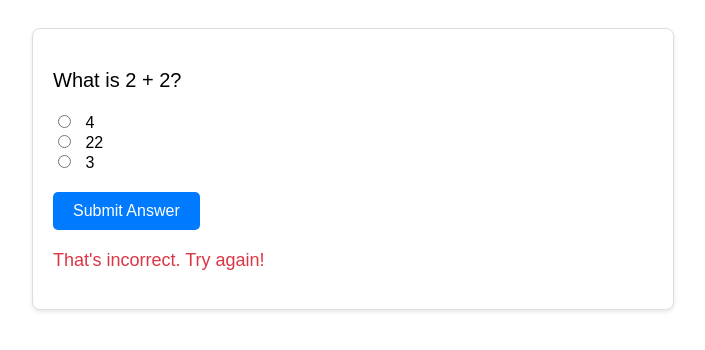
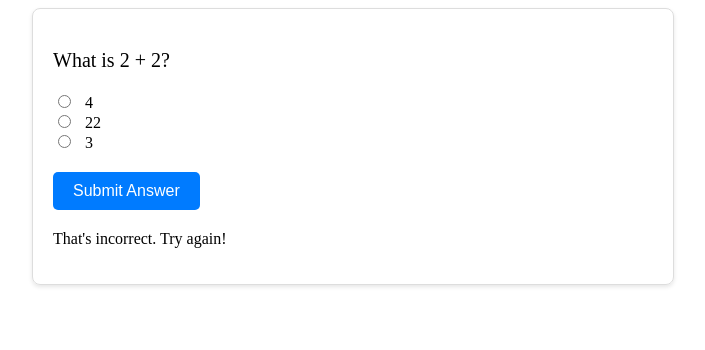
Before and after one commit to fLowGuy45/ALX_Simple_Quiz, a plain HTML site: page index.html in a window 1280 px wide. Both pictures are taken after a click on the button "Submit Answer". Shown: the whole page, without its empty margins (287-992 px from the left). Drawn offline with Linux system fonts and the light colour scheme.

Commit message:
Fix: Added missing quiz files and implemented checkAnswer function

```diff
--- a/quiz.js
+++ b/quiz.js
@@ -1,23 +1,26 @@
 // Function to check the quiz answer
 function checkAnswer() {
-    // Correct answer
-    var correctAnswer = "4";
+    // Define the correct answer
+    const correctAnswer = "4";
 
-    // Get user answer
-    var selectedOption = document.querySelector('input[name="quiz"]:checked');
-    var userAnswer = selectedOption ? selectedOption.value : null;
+    // Get the user's selected answer
+    const selectedOption = document.querySelector('input[name="quiz"]:checked');
+    let userAnswer = "";
+    if (selectedOption) {
+        userAnswer = selectedOption.value;
+    }
 
-    var feedback = document.getElementById("feedback");
+    // Get the feedback element
+    const feedback = document.getElementById("feedback");
 
-    // Compare and give feedback
+    // Compare answers and provide feedback
     if (userAnswer === correctAnswer) {
         feedback.textContent = "Correct! Well done.";
-        feedback.style.color = "#28a745";
     } else {
         feedback.textContent = "That's incorrect. Try again!";
-        feedback.style.color = "#dc3545";
     }
 }
 
-// Add event listener to button
-document.getElementById("submit-answer").addEventListener("click", checkAnswer);
+// Add event listener to the submit button
+const submitButton = document.getElementById("submit-answer");
+submitButton.addEventListener("click", checkAnswer);
--- a/styles.css
+++ b/styles.css
@@ -1,3 +1,4 @@
+                           styles.css
 body {
     font-family: Arial, sans-serif;
     padding: 20px;
@@ -44,5 +45,3 @@ label {
 
 #feedback {
     margin-top: 20px;
-    font-size: 18px;
-}
```
